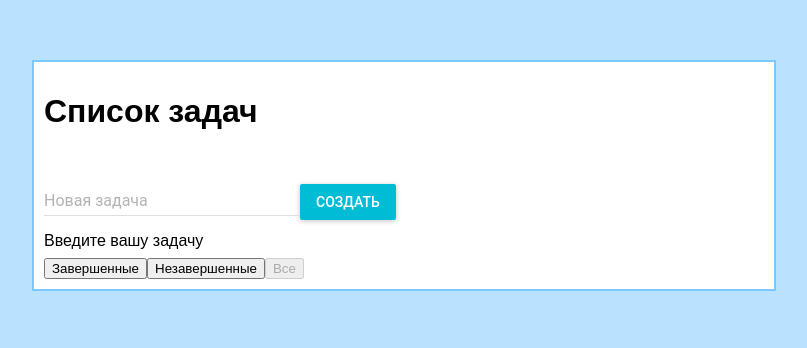
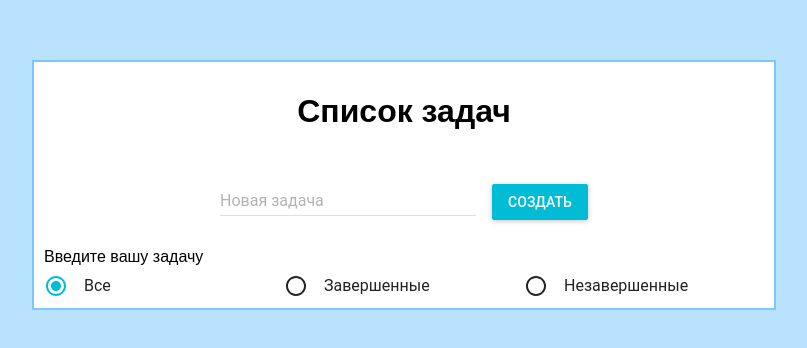
Before and after one commit to Artes7777/myList, a React (Create React App) app: page / in a window 1280 px wide. Shown: the top 348 px of the page, without its empty margins (236-1043 px from the left). Built offline with nearby package versions, Linux system fonts and the light colour scheme.

Commit message:
replays filters buttons with material radio buttons

```diff
--- a/src/components/Filters.js
+++ b/src/components/Filters.js
@@ -1,5 +1,6 @@
 import React, { Component } from 'react';
 import PropTypes from 'prop-types';
+import {RadioButton, RadioButtonGroup} from 'material-ui/RadioButton';
 
 export default class Filters extends  Component {
 
@@ -7,30 +8,37 @@ export default class Filters extends  Component {
     setFilter : PropTypes.func.isRequired
   }
 
-  constructor(props) {
-    super(props);
-    this.state = {
-      filter : "all" //all, completed, incompleted
-    }
+  state = {
+    filter : "all" //all, completed, incompleted
   }
 
-  selectFilter = (filter) => {
-    return () => {
-      this.setState( {filter : filter} );
-      this.props.setFilter(filter);
-    }
+  selectFilter = (event, value) => {
+    this.setState( {filter : value} );
+    this.props.setFilter(value);
   }
 
   render() {
 
-    const filter = this.state.filter;
-
     return (
-      <div>
-        <button disabled = {filter === "completed"} onClick = {this.selectFilter("completed")}>Завершенные</button>
-        <button disabled = { filter === "incompleted"} onClick = {this.selectFilter("incompleted")}>Незавершенные</button>
-        <button disabled = {filter === "all"} onClick = {this.selectFilter("all")}>Все</button>
-      </div>
+      <RadioButtonGroup
+        onChange = {this.selectFilter}
+        name="filter"
+        valueSelected = {this.state.filter}
+        className = "filterContainer"
+      >
+        <RadioButton
+          value="all"
+          label="Все"
+        />
+        <RadioButton
+          value="completed"
+          label="Завершенные"
+        />
+        <RadioButton
+          value="incompleted"
+          label="Незавершенные"
+        />
+      </RadioButtonGroup>
     )
   }
 }
--- a/src/components/input.js
+++ b/src/components/input.js
@@ -46,7 +46,7 @@ export default class Input extends Component {
     const warning = this.state.error;
 
     return(
-      <div>
+      <div className = "inputContainer">
         <TextField
           value = {this.state.value}
           errorText = {warning}
@@ -55,7 +55,11 @@ export default class Input extends Component {
           hintText = "Введите задачу"
           floatingLabelText = "Новая задача"
         />
-        <RaisedButton onClick = {this.handleBtnClick} label="Создать" primary />
+        <RaisedButton
+          style = {{marginLeft : "16px"}}
+          onClick = {this.handleBtnClick}
+          label="Создать"
+          primary />
       </div>
     );
   }
--- a/src/index.css
+++ b/src/index.css
@@ -5,6 +5,22 @@ body {
   font-family: sans-serif;
 }
 
+h1 {
+  text-align: center;
+}
+
 li {
   list-style: none;
 }
+
+.inputContainer {
+  display : flex;
+  justify-content: center;
+  align-items : baseline;
+  margin-bottom: 16px;
+}
+
+.filterContainer {
+  display : flex;
+  justify-content : center;
+}
```
Also changed, not shown: 1 other file (tests, documents, lock files or other folders).
